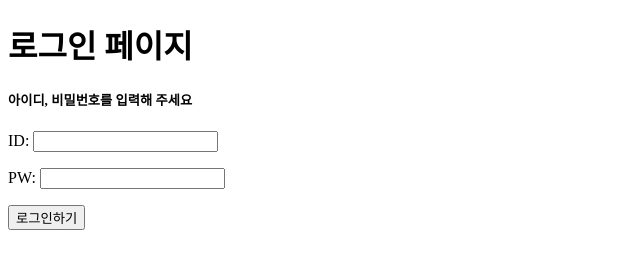
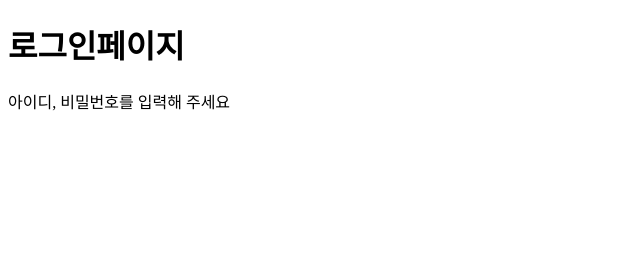
Before and after one commit to worry1004/Start, a plain HTML site: page login.html in a window 1280 px wide. Shown: the whole page, without its empty margins (0-640 px from the left). Drawn offline with Linux system fonts and the light colour scheme.

Commit message:
Update login.html

```diff
--- a/login.html
+++ b/login.html
@@ -1,28 +1,12 @@
 <!DOCTYPE html>
 <html lang="en">
-
 <head>
     <meta charset="UTF-8">
-    <meta name="viewport" content="width=device-width, initial-scale=1.0">
-    <title>login page</title>
-    <link rel = "stylesheet" type = "text/css" href = "style.css">
+    <meta name="viewport" content="width=, initial-scale=1.0">
+    <title>로그인페이지</title>
 </head>
-
 <body>
-    <div calss="wrap">
-        <div class="mytitle">
-            <h1>로그인 페이지</h1>
-            <h5>아이디, 비밀번호를 입력해 주세요</h5>
-        </div>
-
-
-        <div>
-            <p>ID: <input type="password" /></p>
-            <p>PW: <input type="pasword" /></p>
-
-        </div>
-        <button>로그인하기</button>
-    </div>
+    <h1>로그인페이지</h1>
+    <p>아이디, 비밀번호를 입력해 주세요</p>
 </body>
-
 </html>
```
